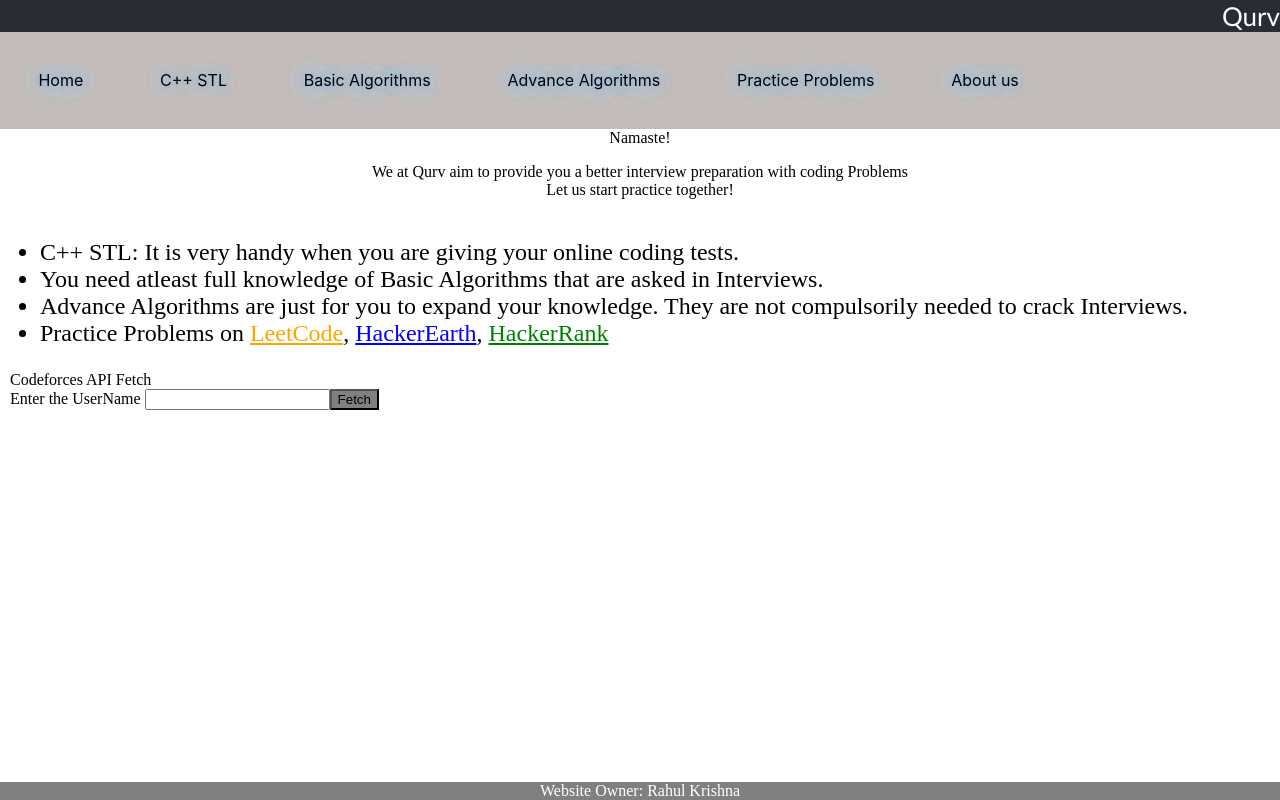
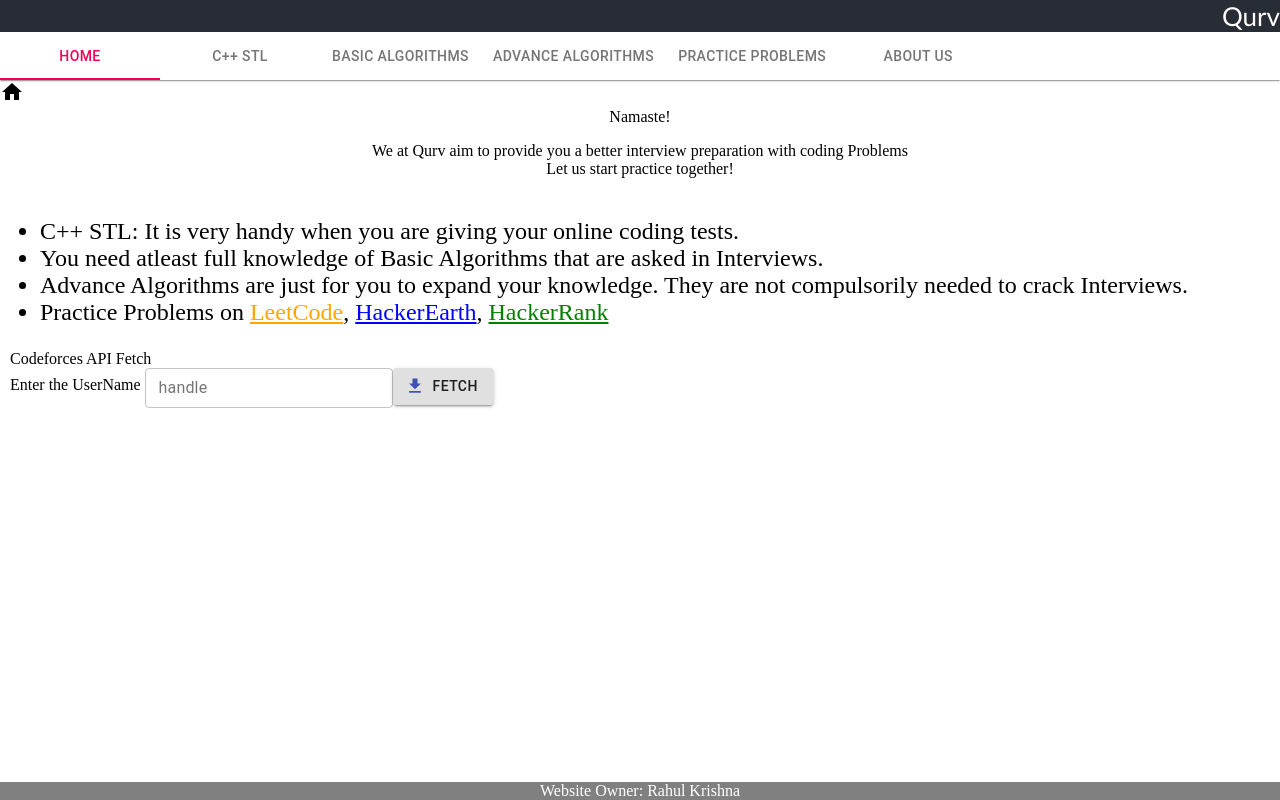
Before and after one commit to rkrishnavedic/qurv, a React (Create React App) app: page / in a window 1280 px wide. Built offline with nearby package versions, Linux system fonts and the light colour scheme.

Commit message:
Update App.js

```diff
--- a/src/App.js
+++ b/src/App.js
@@ -1,6 +1,13 @@
 import axios from 'axios';
-import { useState } from 'react';
-import './App.css';
+import React, { useState } from 'react';
+import './App.css'
+import Paper from '@material-ui/core/Paper';
+import Tabs from '@material-ui/core/Tabs';
+import Tab from '@material-ui/core/Tab';
+import HomeIcon from '@material-ui/icons/Home';
+import Button from '@material-ui/core/Button';
+import TextField from '@material-ui/core/TextField';
+import GetAppIcon from '@material-ui/icons/GetApp';
 
 function AboutUs(){
   return (
@@ -29,6 +36,7 @@ function HomePage(){
   const [statusData, setStatusData] = useState("NAN");
 
   function codeforcesUsrNameHandler(event){
+
     setUserName(event.target.value)
   }
 
@@ -41,7 +49,7 @@ function HomePage(){
               setStatusData(res.data.status)
             })
             .catch((err)=>{
-              //console.log(err)
+              console.log(err)
             })
   }
 
@@ -67,6 +75,7 @@ function HomePage(){
 
   return (
     <>
+    <HomeIcon/>
     <div style={{textAlign:"center"}} className="playground">
           Namaste!
           <p>
@@ -88,8 +97,18 @@ function HomePage(){
       Codeforces API Fetch
 
       <br/>
-      Enter the UserName <input onChange={codeforcesUsrNameHandler}></input>
-      <button onClick={userNameClickHandler} style={{background:"gray"}}> Fetch</button>
+
+      Enter the UserName <TextField size="small" variant="outlined" onChange={codeforcesUsrNameHandler} label="handle"/>
+
+
+      <Button
+        variant="contained"
+        startIcon={<GetAppIcon color="primary"/>}
+        onClick={userNameClickHandler}
+        textColor="primary"
+      >
+        Fetch
+      </Button>
       <UserData/>
     </div>
 
@@ -115,10 +134,10 @@ Website Owner: Rahul Krishna
 }
 
 function Page({state}){
-  if(state === 1){
+  if(state === 5){
     return <AboutUs />
   }
-  if(state === 2){
+  if(state === 4){
     return <PracticePage />
   }
   return(
@@ -128,11 +147,7 @@ function Page({state}){
 
 function App() {
 
-  const [about, setAbout] = useState(0)
-
-  function onHomeClick(){
-    setAbout(0)
-  }
+  const [value, setValue] = useState(0)
 
   function cppOnClick(){
     window.open("https://www.geeksforgeeks.org/cpp-stl-tutorial/")
@@ -146,13 +161,11 @@ function App() {
     window.open("https://www.cp-algorithms.com")
   }
 
-  function practiceClick(){
-    //under construction
-    setAbout(2)
-  }
-
-  function aboutUsClick(){
-    setAbout(1)
+  function handleTab(event, newValue){
+    if(newValue === 1) cppOnClick()
+    if(newValue === 2) basicAlgoClick()
+    if(newValue === 3) advanceAlgoClick()
+      setValue(newValue);
   }
 
   return (
@@ -160,16 +173,18 @@ function App() {
       <div style={{align:'center'}} className="App-header">
         Qurv
       </div>
-      <div className="flex-container">
-          <div onClick={onHomeClick} id="home">Home</div>
-          <div onClick={cppOnClick} id="cstl">C++ STL</div>
-          <div onClick={basicAlgoClick} id="balgo">Basic Algorithms</div>
-          <div onClick={advanceAlgoClick} id="aalog">Advance Algorithms</div>
-          <div onClick={practiceClick} id="pp">Practice Problems</div>
-          <div onClick={aboutUsClick} id="au">About us</div>
-      </div>
+      <Paper square>
+      <Tabs value={value} onChange={handleTab} indicatorColor="secondary" textColor="secondary">
+      <Tab id="home" label="Home"/>
+          <Tab id="cstl" label="C++ STL"/>
+          <Tab id="balgo" label="Basic Algorithms"/>
+          <Tab id="aalog" label="Advance Algorithms"/>
+          <Tab id="pp" label="Practice Problems"/>
+          <Tab id="au" label="About us"/>
+      </Tabs>
+      </Paper>
 
-      <Page state={about} />
+      <Page state={value} />
 
    </>
   );
```
